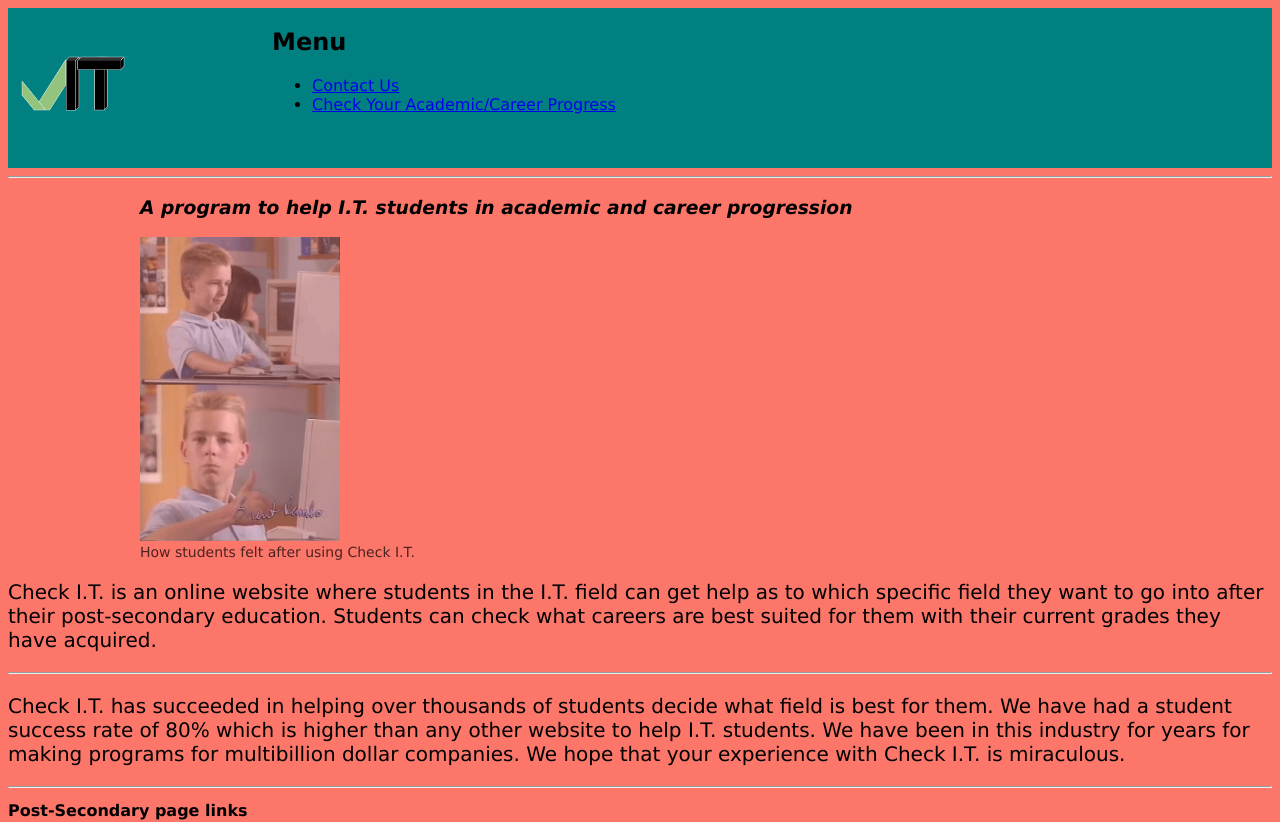
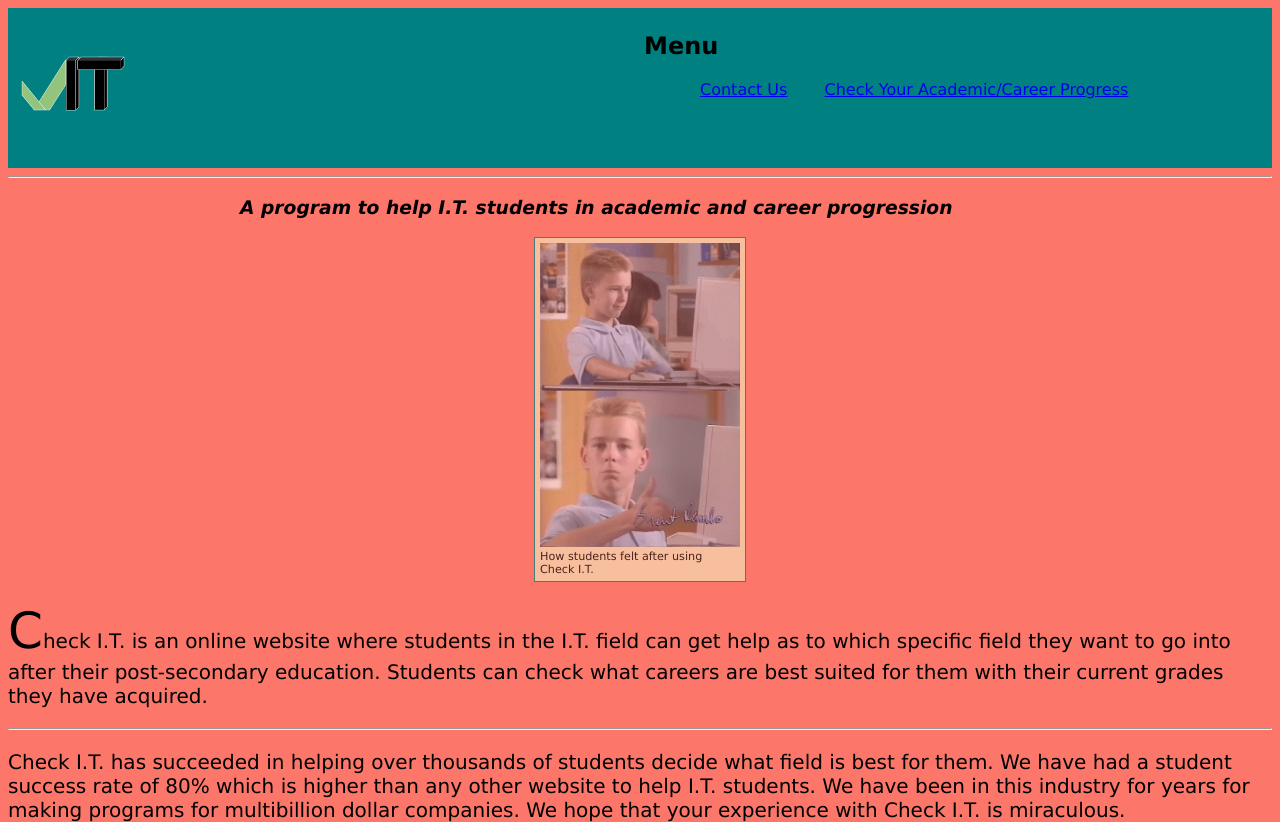
Before and after one commit to DarylleDiego/Assignment01, a PHP site: page / in a window 1280 px wide. Shown: the top 822 px of the page. Run offline with PHP 8.4, Linux system fonts and the light colour scheme.

Commit message:
Border for image and inline menu bar

```diff
--- a/index.html
+++ b/index.html
@@ -21,6 +21,7 @@
             <nav>
                 <h2>Menu</h2>
                 <ul>
+
                     <li><a href="contact.html" target="_blank">Contact Us</a></li>
                     <li><a href="sample.html" target="_blank">Check Your Academic/Career Progress</a></li>
                 </ul>
@@ -37,13 +38,17 @@
 
             <h3>A program to help I.T. students in academic and career progression</h3>
 
-        <article>
-
 
             <figure>
                 <img src="images/good.png" alt="" title="After using Check I.T." width=200>
                 <figcaption>How students felt after using Check I.T.</figcaption>
             </figure>
+
+
+            <article>
+
+
+
 
             <p>
             Check I.T. is an online website where students in the I.T.
--- a/style/index.css
+++ b/style/index.css
@@ -42,24 +42,33 @@
         width: 1000px
         margin-left: auto;
         margin-right: auto;
+
+    }
+    nav ul li{
+        list-style: none;
+        display: inline;
+        margin: 1em;
+
     }
 
     nav
     {
-
-        width: 1000px;
-        display: inline;
+        padding: 0.25em;
     }
 
     h3
     {
-        width: 1000px;
+        width: 800px;
         margin-left: auto;
         margin-right: auto;
     }
     figure
     {
-        width: 1000px;
+        display: block;
+        border: 1pt solid teal;
+        background-color: wheat;
+        padding: 5px;
+        width:200px;
         margin-left: auto;
         margin-right: auto;
         opacity: 0.7;
```
